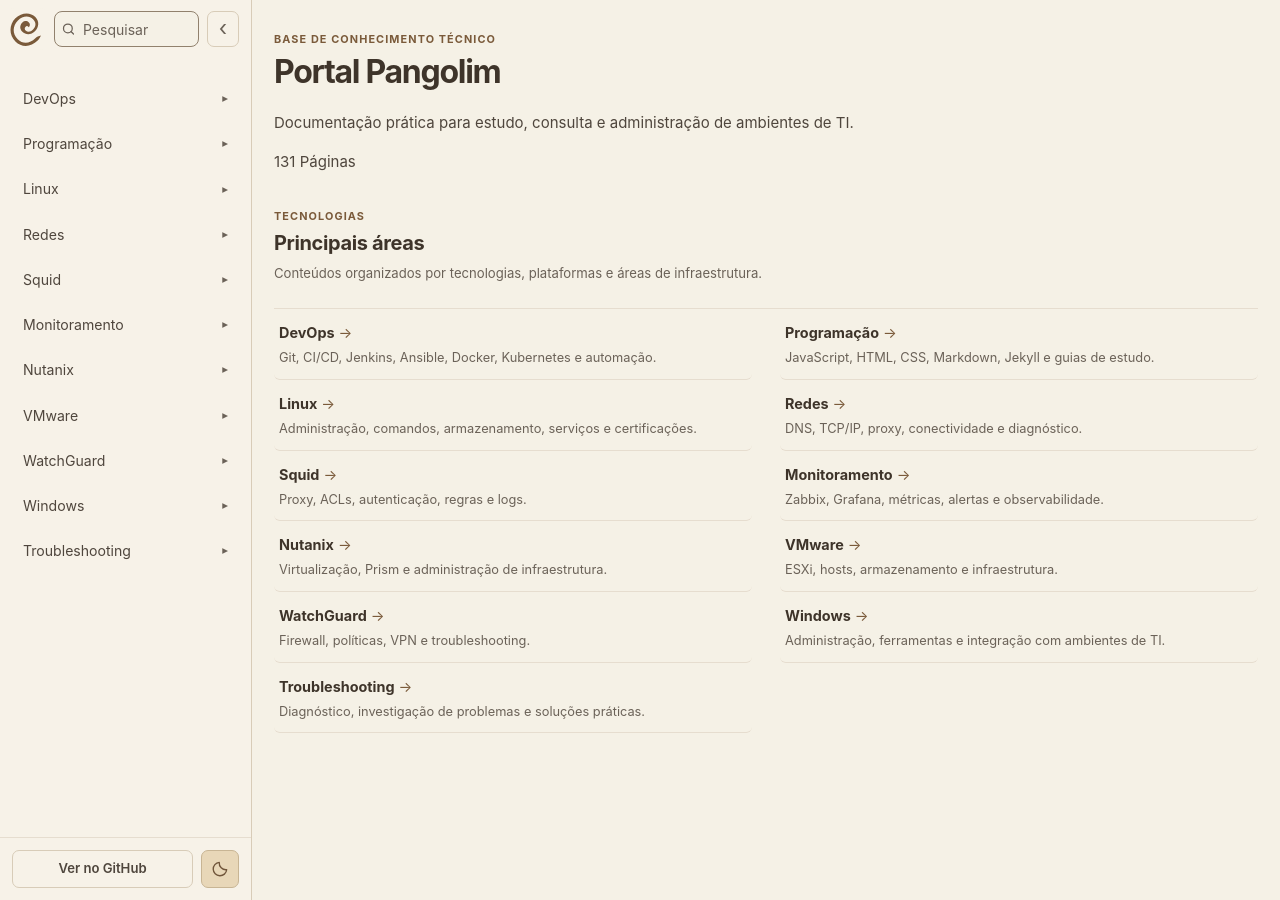
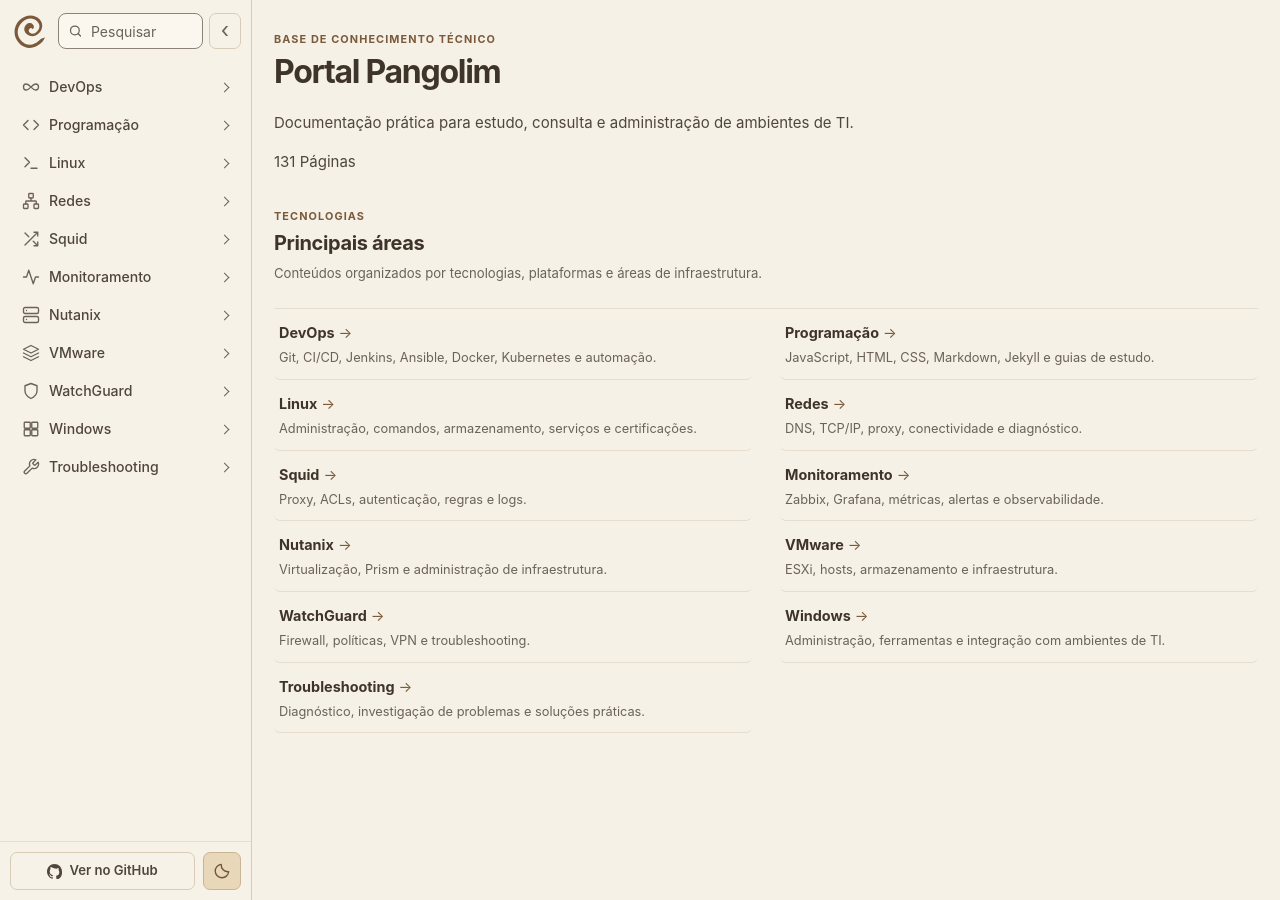
Before and after one commit to Portal-Pangolim/portal-pangolim.github.io, a Jekyll site: the page built from index.md, in a window 1280 px wide and 900 px high. Built offline with Jekyll 4.4.1, drawn with Linux system fonts in a browser that asks for light colours.

```diff
--- /dev/null
+++ b/_includes/category-icon.html
@@ -0,0 +1,35 @@
+<svg class="category-icon" viewBox="0 0 24 24" fill="none" stroke="currentColor"
+  stroke-width="1.8" stroke-linecap="round" stroke-linejoin="round" aria-hidden="true" focusable="false">
+  {% case include.section %}
+  {% when 'devops' %}
+  <path d="M18.178 8c5.096 0 5.096 8 0 8-5.095 0-7.133-8-12.739-8-4.585 0-4.585 8 0 8 5.606 0 7.644-8 12.74-8z"/>
+  {% when 'programacao' %}
+  <path d="m16 18 6-6-6-6M8 6l-6 6 6 6"/>
+  {% when 'linux' %}
+  <path d="m4 17 6-6-6-6m8 14h8"/>
+  {% when 'redes' %}
+  <rect x="16" y="16" width="6" height="6" rx="1"/>
+  <rect x="2" y="16" width="6" height="6" rx="1"/>
+  <rect x="9" y="2" width="6" height="6" rx="1"/>
+  <path d="M5 16v-3a1 1 0 0 1 1-1h12a1 1 0 0 1 1 1v3M12 12V8"/>
+  {% when 'squid' %}
+  <path d="M16 3h5v5M4 20 21 3m0 13v5h-5m-1-6 6 6M4 4l5 5"/>
+  {% when 'monitoramento' %}
+  <path d="M22 12h-4l-3 9-6-18-3 9H2"/>
+  {% when 'nutanix' %}
+  <rect x="2" y="2" width="20" height="8" rx="2"/>
+  <rect x="2" y="14" width="20" height="8" rx="2"/>
+  <path d="M6 6h.01M6 18h.01"/>
+  {% when 'vmware' %}
+  <path d="m12 2-10 5 10 5 10-5-10-5ZM2 17l10 5 10-5M2 12l10 5 10-5"/>
+  {% when 'watchguard' %}
+  <path d="M12 22s8-4 8-10V5l-8-3-8 3v7c0 6 8 10 8 10z"/>
+  {% when 'windows' %}
+  <rect x="3" y="3" width="8" height="8" rx="1"/>
+  <rect x="13" y="3" width="8" height="8" rx="1"/>
+  <rect x="3" y="13" width="8" height="8" rx="1"/>
+  <rect x="13" y="13" width="8" height="8" rx="1"/>
+  {% when 'troubleshooting' %}
+  <path d="M14.7 6.3a1 1 0 0 0 0 1.4l1.6 1.6a1 1 0 0 0 1.4 0l3.77-3.77a6 6 0 0 1-7.94 7.94l-6.91 6.91a2.12 2.12 0 0 1-3-3l6.91-6.91a6 6 0 0 1 7.94-7.94l-3.76 3.76z"/>
+  {% endcase %}
+</svg>
--- a/_layouts/default.html
+++ b/_layouts/default.html
@@ -160,17 +160,7 @@
         data-label="DevOps"
         aria-label="DevOps"
       >
-        <svg
-          viewBox="0 0 24 24"
-          fill="none"
-          stroke="currentColor"
-          stroke-width="1.8"
-          stroke-linecap="round"
-          stroke-linejoin="round"
-          aria-hidden="true"
-        >
-          <path d="M18.178 8c5.096 0 5.096 8 0 8-5.095 0-7.133-8-12.739-8-4.585 0-4.585 8 0 8 5.606 0 7.644-8 12.74-8z"/>
-        </svg>
+        {% include category-icon.html section="devops" %}
       </a>
 
       <a
@@ -179,18 +169,7 @@
         data-label="Programação"
         aria-label="Programação"
       >
-        <svg
-          viewBox="0 0 24 24"
-          fill="none"
-          stroke="currentColor"
-          stroke-width="1.8"
-          stroke-linecap="round"
-          stroke-linejoin="round"
-          aria-hidden="true"
-        >
-          <polyline points="16 18 22 12 16 6"/>
-          <polyline points="8 6 2 12 8 18"/>
-        </svg>
+        {% include category-icon.html section="programacao" %}
       </a>
 
       <a
@@ -199,18 +178,7 @@
         data-label="Linux"
         aria-label="Linux"
       >
-        <svg
-          viewBox="0 0 24 24"
-          fill="none"
-          stroke="currentColor"
-          stroke-width="1.8"
-          stroke-linecap="round"
-          stroke-linejoin="round"
-          aria-hidden="true"
-        >
-          <polyline points="4 17 10 11 4 5"/>
-          <line x1="12" y1="19" x2="20" y2="19"/>
-        </svg>
+        {% include category-icon.html section="linux" %}
       </a>
 
       <a
@@ -219,21 +187,7 @@
         data-label="Redes"
         aria-label="Redes"
       >
-        <svg
-          viewBox="0 0 24 24"
-          fill="none"
-          stroke="currentColor"
-          stroke-width="1.8"
-          stroke-linecap="round"
-          stroke-linejoin="round"
-          aria-hidden="true"
-        >
-          <rect x="16" y="16" width="6" height="6" rx="1"/>
-          <rect x="2" y="16" width="6" height="6" rx="1"/>
-          <rect x="9" y="2" width="6" height="6" rx="1"/>
-          <path d="M5 16v-3a1 1 0 0 1 1-1h12a1 1 0 0 1 1 1v3"/>
-          <path d="M12 12V8"/>
-        </svg>
+        {% include category-icon.html section="redes" %}
       </a>
 
       <a
@@ -242,21 +196,7 @@
         data-label="Squid"
         aria-label="Squid"
       >
-        <svg
-          viewBox="0 0 24 24"
-          fill="none"
-          stroke="currentColor"
-          stroke-width="1.8"
-          stroke-linecap="round"
-          stroke-linejoin="round"
-          aria-hidden="true"
-        >
-          <path d="M16 3h5v5"/>
-          <path d="M4 20 21 3"/>
-          <path d="M21 16v5h-5"/>
-          <path d="m15 15 6 6"/>
-          <path d="m4 4 5 5"/>
-        </svg>
+        {% include category-icon.html section="squid" %}
       </a>
 
       <a
@@ -265,17 +205,7 @@
         data-label="Monitoramento"
         aria-label="Monitoramento"
       >
-        <svg
-          viewBox="0 0 24 24"
-          fill="none"
-          stroke="currentColor"
-          stroke-width="1.8"
-          stroke-linecap="round"
-          stroke-linejoin="round"
-          aria-hidden="true"
-        >
-          <polyline points="22 12 18 12 15 21 9 3 6 12 2 12"/>
-        </svg>
+        {% include category-icon.html section="monitoramento" %}
       </a>
 
       <a
@@ -284,20 +214,7 @@
         data-label="Nutanix"
         aria-label="Nutanix"
       >
-        <svg
-          viewBox="0 0 24 24"
-          fill="none"
-          stroke="currentColor"
-          stroke-width="1.8"
-          stroke-linecap="round"
-          stroke-linejoin="round"
-          aria-hidden="true"
-        >
-          <rect x="2" y="2" width="20" height="8" rx="2"/>
-          <rect x="2" y="14" width="20" height="8" rx="2"/>
-          <line x1="6" y1="6" x2="6.01" y2="6"/>
-          <line x1="6" y1="18" x2="6.01" y2="18"/>
-        </svg>
+        {% include category-icon.html section="nutanix" %}
       </a>
 
       <a
@@ -306,19 +223,7 @@
         data-label="VMware"
         aria-label="VMware"
       >
-        <svg
-          viewBox="0 0 24 24"
-          fill="none"
-          stroke="currentColor"
-          stroke-width="1.8"
-          stroke-linecap="round"
-          stroke-linejoin="round"
-          aria-hidden="true"
-        >
-          <polygon points="12 2 2 7 12 12 22 7 12 2"/>
-          <polyline points="2 17 12 22 22 17"/>
-          <polyline points="2 12 12 17 22 12"/>
-        </svg>
+        {% include category-icon.html section="vmware" %}
       </a>
 
       <a
@@ -327,17 +232,7 @@
         data-label="WatchGuard"
         aria-label="WatchGuard"
       >
-        <svg
-          viewBox="0 0 24 24"
-          fill="none"
-          stroke="currentColor"
-          stroke-width="1.8"
-          stroke-linecap="round"
-          stroke-linejoin="round"
-          aria-hidden="true"
-        >
-          <path d="M12 22s8-4 8-10V5l-8-3-8 3v7c0 6 8 10 8 10z"/>
-        </svg>
+        {% include category-icon.html section="watchguard" %}
       </a>
 
       <a
@@ -346,20 +241,7 @@
         data-label="Windows"
         aria-label="Windows"
       >
-        <svg
-          viewBox="0 0 24 24"
-          fill="none"
-          stroke="currentColor"
-          stroke-width="1.8"
-          stroke-linecap="round"
-          stroke-linejoin="round"
-          aria-hidden="true"
-        >
-          <rect x="3" y="3" width="8" height="8" rx="1"/>
-          <rect x="13" y="3" width="8" height="8" rx="1"/>
-          <rect x="3" y="13" width="8" height="8" rx="1"/>
-          <rect x="13" y="13" width="8" height="8" rx="1"/>
-        </svg>
+        {% include category-icon.html section="windows" %}
       </a>
 
       <a
@@ -368,17 +250,7 @@
         data-label="Troubleshooting"
         aria-label="Troubleshooting"
       >
-        <svg
-          viewBox="0 0 24 24"
-          fill="none"
-          stroke="currentColor"
-          stroke-width="1.8"
-          stroke-linecap="round"
-          stroke-linejoin="round"
-          aria-hidden="true"
-        >
-          <path d="M14.7 6.3a1 1 0 0 0 0 1.4l1.6 1.6a1 1 0 0 0 1.4 0l3.77-3.77a6 6 0 0 1-7.94 7.94l-6.91 6.91a2.12 2.12 0 0 1-3-3l6.91-6.91a6 6 0 0 1 7.94-7.94l-3.76 3.76z"/>
-        </svg>
+        {% include category-icon.html section="troubleshooting" %}
       </a>
 
       <a
@@ -413,6 +285,7 @@
       <details>
 
         <summary>
+          {% include category-icon.html section="devops" %}
           <span>DevOps</span>
         </summary>
 
@@ -684,6 +557,7 @@
       <details>
 
         <summary>
+          {% include category-icon.html section="programacao" %}
           <span>Programação</span>
         </summary>
 
@@ -944,6 +818,7 @@
       <details>
 
         <summary>
+          {% include category-icon.html section="linux" %}
           <span>Linux</span>
         </summary>
 
@@ -1173,6 +1048,7 @@
       <details>
 
         <summary>
+          {% include category-icon.html section="redes" %}
           <span>Redes</span>
         </summary>
 
@@ -1294,6 +1170,7 @@
       <details>
 
         <summary>
+          {% include category-icon.html section="squid" %}
           <span>Squid</span>
         </summary>
 
@@ -1373,6 +1250,7 @@
       <details>
 
         <summary>
+          {% include category-icon.html section="monitoramento" %}
           <span>Monitoramento</span>
         </summary>
 
@@ -1418,6 +1296,7 @@
       <details>
 
         <summary>
+          {% include category-icon.html section="nutanix" %}
           <span>Nutanix</span>
         </summary>
 
@@ -1572,6 +1451,7 @@
       <details>
 
         <summary>
+          {% include category-icon.html section="vmware" %}
           <span>VMware</span>
         </summary>
 
@@ -1599,6 +1479,7 @@
       <details>
 
         <summary>
+          {% include category-icon.html section="watchguard" %}
           <span>WatchGuard</span>
         </summary>
 
@@ -1626,6 +1507,7 @@
       <details>
 
         <summary>
+          {% include category-icon.html section="windows" %}
           <span>Windows</span>
         </summary>
 
@@ -1671,6 +1553,7 @@
       <details>
 
         <summary>
+          {% include category-icon.html section="troubleshooting" %}
           <span>Troubleshooting</span>
         </summary>
 
@@ -1718,7 +1601,10 @@
         target="_blank"
         rel="noopener"
       >
-        Ver no GitHub
+        <svg viewBox="0 0 16 16" fill="currentColor" aria-hidden="true" focusable="false">
+          <path d="M8 0C3.58 0 0 3.64 0 8.13c0 3.59 2.29 6.64 5.47 7.72.4.08.55-.18.55-.4 0-.2-.01-.85-.01-1.54-2.01.38-2.53-.5-2.69-.96-.09-.24-.48-.96-.82-1.15-.28-.15-.68-.53-.01-.54.63-.01 1.08.59 1.23.83.72 1.23 1.87.88 2.33.67.07-.53.28-.88.51-1.08-1.78-.21-3.64-.92-3.64-4.08 0-.9.32-1.64.84-2.22-.08-.21-.37-1.06.08-2.21 0 0 .68-.22 2.2.85A7.49 7.49 0 0 1 8 4.79c.68 0 1.36.09 2 .27 1.52-1.07 2.2-.85 2.2-.85.45 1.15.16 2 .08 2.21.52.58.84 1.31.84 2.22 0 3.17-1.87 3.87-3.65 4.08.29.25.54.72.54 1.46 0 1.06-.01 1.91-.01 2.18 0 .22.15.48.55.4A8.13 8.13 0 0 0 16 8.13C16 3.64 12.42 0 8 0Z"></path>
+        </svg>
+        <span>Ver no GitHub</span>
       </a>
 
       <button class="theme-switch" id="tema" type="button"
--- a/assets/css/style.css
+++ b/assets/css/style.css
@@ -200,12 +200,13 @@ main {
 
 .sidebar-top {
   display: flex;
-  align-items: flex-start;
+  align-items: center;
+  flex-shrink: 0;
 
   width: 100%;
   height: 62px;
 
-  padding: 8px 6px 0;
+  padding: 8px 10px;
 
   gap: 6px;
 }
@@ -277,14 +278,14 @@ main {
   flex: 1 1 auto;
   min-width: 0;
 
-  margin: 3px 0 0;
+  margin: 0;
 }
 
 .sidebar-search-icon {
   position: absolute;
 
   top: 50%;
-  left: 7px;
+  left: 10px;
 
   width: 15px;
   height: 15px;
@@ -302,12 +303,12 @@ main {
   width: 100%;
   height: 36px;
 
-  padding: 0 8px 0 28px;
-
-  border: 1px solid var(--border-control);
+  padding: 0 10px 0 32px;
+
+  border: 1px solid color-mix(in srgb, var(--text-muted) 70%, var(--border));
   border-radius: 8px;
 
-  background: var(--bg-main);
+  background: var(--bg-card);
   color: var(--text);
 
   outline: none;
@@ -325,15 +326,17 @@ main {
 }
 
 .sidebar-search input:hover {
-  border-color: var(--border);
+  border-color: var(--text-muted);
 }
 
 .sidebar-search input:focus {
   border-color: var(--accent);
 
-  background: var(--bg-code);
+  background: var(--bg-card);
 
   box-shadow: 0 0 0 2px var(--accent-soft);
+  outline: 2px solid var(--accent);
+  outline-offset: 2px;
 }
 
 
@@ -349,7 +352,7 @@ main {
   width: 32px;
   height: 36px;
 
-  margin: 3px 6px 0 2px;
+  margin: 0;
   padding: 0;
 
   border: 1px solid var(--border);
@@ -479,7 +482,7 @@ body.sidebar-collapsed .sidebar-dock::-webkit-scrollbar {
 }
 
 .dock-item.active {
-  background: var(--accent-soft);
+  background: var(--sidebar-selected-bg);
   color: var(--text-strong);
 }
 
@@ -496,7 +499,7 @@ body.sidebar-collapsed .sidebar-dock::-webkit-scrollbar {
 
   border-radius: 0 3px 3px 0;
 
-  background: var(--accent);
+  background: var(--sidebar-selected-border);
 
   transform: translateY(-50%);
 }
@@ -561,8 +564,9 @@ body.sidebar-collapsed .dock-github svg {
 
   overflow-y: auto;
 
-  margin-top: 14px;
-  padding: 0 12px 18px;
+  margin-top: 6px;
+  padding: 0 10px 12px;
+  scroll-padding-block: 8px;
 
   scrollbar-width: thin;
   scrollbar-color: var(--text-muted) var(--bg-sidebar);
@@ -638,12 +642,12 @@ pre::-webkit-scrollbar-thumb:hover {
   display: flex;
   align-items: center;
 
-  gap: 10px;
-
-  min-height: 39px;
-
-  margin: 2px 0;
-  padding: 8px 10px;
+  gap: 9px;
+
+  min-height: 36px;
+
+  margin: 1px 0;
+  padding: 6px 9px;
 
   border: 1px solid transparent;
   border-radius: 7px;
@@ -651,6 +655,7 @@ pre::-webkit-scrollbar-thumb:hover {
   color: var(--text);
 
   font-size: 0.88rem;
+  line-height: 1.4;
 
   text-decoration: none;
 
@@ -676,7 +681,7 @@ pre::-webkit-scrollbar-thumb:hover {
 /* ---------- Menus expansíveis ---------- */
 
 .sidebar-menu details {
-  margin: 2px 0;
+  margin: 1px 0;
 }
 
 .sidebar-menu details summary {
@@ -685,18 +690,63 @@ pre::-webkit-scrollbar-thumb:hover {
   user-select: none;
 }
 
+.sidebar-menu summary span {
+  min-width: 0;
+  overflow-wrap: anywhere;
+}
+
+.sidebar-menu .category-icon {
+  flex: 0 0 18px;
+  width: 18px;
+  height: 18px;
+  color: var(--text-muted);
+}
+
+.sidebar-menu > details > summary {
+  border-left: 3px solid transparent;
+  font-weight: 500;
+}
+
+.sidebar-menu > details.has-current-page > summary {
+  border-left-color: var(--sidebar-selected-border);
+  background: var(--sidebar-selected-bg);
+  color: var(--text-strong);
+  font-weight: 650;
+}
+
+.sidebar-menu .has-current-page > summary .category-icon {
+  color: var(--text-strong);
+}
+
+.sidebar-menu li > details > summary {
+  min-height: 34px;
+  font-size: 0.82rem;
+}
+
+.sidebar-menu li > details.has-current-page > summary {
+  color: var(--text-strong);
+  font-weight: 600;
+}
+
 .sidebar-menu details summary::-webkit-details-marker {
   display: none;
 }
 
 .sidebar-menu details summary::after {
-  content: "▸";
+  content: "";
+
+  flex: 0 0 6px;
+  width: 6px;
+  height: 6px;
 
   margin-left: auto;
 
   color: var(--text-muted);
 
-  font-size: 0.72rem;
+  margin-right: 3px;
+  border-right: 1.5px solid currentColor;
+  border-bottom: 1.5px solid currentColor;
+  transform: rotate(-45deg);
 
   transition:
     transform 0.16s ease,
@@ -704,7 +754,7 @@ pre::-webkit-scrollbar-thumb:hover {
 }
 
 .sidebar-menu details[open] > summary::after {
-  content: "▾";
+  transform: rotate(45deg);
   color: var(--text-muted);
 }
 
@@ -717,8 +767,9 @@ pre::-webkit-scrollbar-thumb:hover {
 /* ---------- Submenu ---------- */
 
 .sidebar-menu details ul {
-  margin: 2px 0 5px;
-  padding: 0 0 0 18px;
+  margin: 2px 0 6px 18px;
+  padding: 0 0 0 8px;
+  border-left: 1px solid var(--border-soft);
   list-style: none;
 }
 
@@ -734,10 +785,10 @@ pre::-webkit-scrollbar-thumb:hover {
   min-height: 34px;
 
   margin: 1px 0;
-  padding: 6px 10px 6px 28px;
-
-  border-left: 1px solid var(--border);
-  border-radius: 0 6px 6px 0;
+  padding: 6px 9px;
+
+  border-left: 2px solid transparent;
+  border-radius: 5px;
 
   color: var(--text);
 
@@ -760,9 +811,10 @@ pre::-webkit-scrollbar-thumb:hover {
 }
 
 .sidebar-menu details li a.active {
-  border-left-color: var(--accent);
-  background: var(--accent-soft);
-  color: var(--text-strong);
+  border-left-color: var(--sidebar-selected-border);
+  background: var(--sidebar-selected-bg);
+  color: var(--text-strong);
+  font-weight: 600;
 }
 
 
@@ -829,10 +881,11 @@ pre::-webkit-scrollbar-thumb:hover {
 
 .sidebar-footer {
   display: flex;
+  flex-shrink: 0;
   align-items: center;
   gap: 8px;
 
-  padding: 12px;
+  padding: 10px;
 
   border-top: 1px solid var(--border-soft);
 }
@@ -892,6 +945,7 @@ pre::-webkit-scrollbar-thumb:hover {
   display: inline-flex;
   align-items: center;
   justify-content: center;
+  gap: 7px;
 
   flex: 1 1 auto;
   min-width: 0;
@@ -922,6 +976,19 @@ pre::-webkit-scrollbar-thumb:hover {
   background: var(--bg-hover);
 
   color: var(--text-strong);
+}
+
+.sidebar-footer a svg {
+  flex: 0 0 15px;
+  width: 15px;
+  height: 15px;
+}
+
+/* Mantém alvos móveis mesmo com ponteiro fino; iguala a especificidade dos submenus. */
+@media (max-width: 900px), (pointer: coarse) {
+  .sidebar-menu details summary,
+  .sidebar-menu li > details > summary,
+  .sidebar-menu details li a { min-height: 44px; }
 }
 
 
--- a/assets/css/themes.css
+++ b/assets/css/themes.css
@@ -45,6 +45,9 @@
   --brand-gold: #C89A46;
   --brand-gold-hover: #CBA253;
 
+  --sidebar-selected-bg: var(--accent-soft);
+  --sidebar-selected-border: var(--accent);
+
   /* Erros */
   --error-text: #8E3A34;
   --error-bg: #F8E6DE;
@@ -91,6 +94,9 @@
   --accent-soft:  rgba(191,191,191,.055);
   --brand-gold: transparent;
   --brand-gold-hover: var(--bg-hover);
+
+  --sidebar-selected-bg: #30291F;
+  --sidebar-selected-border: #B99A71;
   --error-text: #A52E35;
   --error-bg: #FFE5DE;
   --error-border: #A52E35;
--- a/assets/js/portal.mjs
+++ b/assets/js/portal.mjs
@@ -25,7 +25,11 @@ for (const link of menu.querySelectorAll('a')) {
     link.classList.add('active');
     link.setAttribute('aria-current', 'page');
     let parent = link.closest('details');
-    while (parent) { parent.open = true; parent = parent.parentElement.closest('details'); }
+    while (parent) {
+      parent.classList.add('has-current-page');
+      parent.open = true;
+      parent = parent.parentElement.closest('details');
+    }
   }
 }
 search.addEventListener('input', () => {
```
Also changed, not shown: tools/browser-test.mjs (+106 -5 lines).
